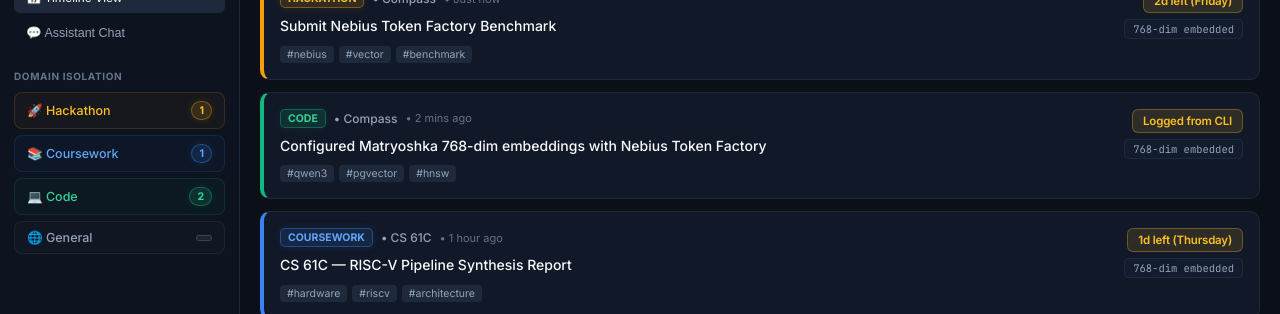
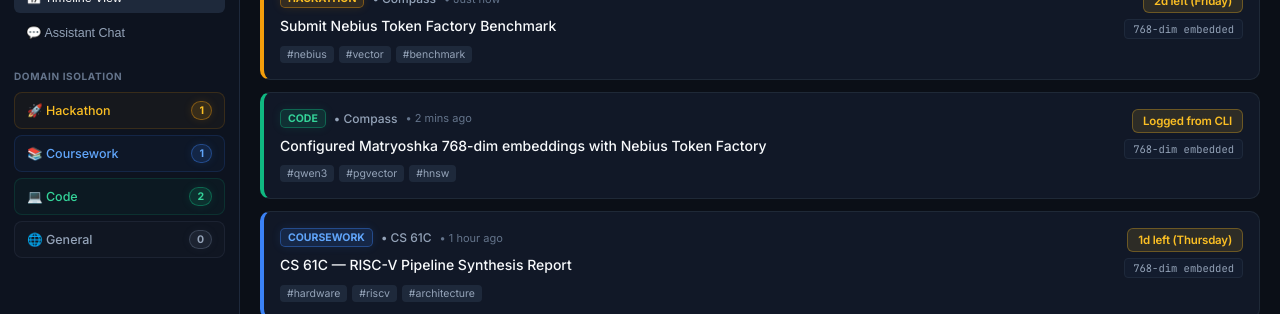
Before and after one commit to Ratnesh-101/compass, a React (Vite) app in the folder frontend/: page / in a window 1280 px wide. Shown: the part 161-475 px from the top of the page. Built offline with nearby package versions, Linux system fonts and the light colour scheme; no server answers.

Commit message:
feat(app): wire general domain count and streaming conversation state

```diff
--- a/frontend/src/App.jsx
+++ b/frontend/src/App.jsx
@@ -79,11 +79,11 @@ export default function App() {
   const domainCounts = {
     hackathon: tasks.filter(t => t.domain === 'hackathon').length,
     coursework: tasks.filter(t => t.domain === 'coursework').length,
-    code: tasks.filter(t => t.domain === 'code').length
+    code: tasks.filter(t => t.domain === 'code').length,
+    general: tasks.filter(t => t.domain === 'general').length,
   }
 
   const handleSendMessage = async (userText) => {
-    setMessages(prev => [...prev, { role: 'user', text: userText }])
     setIsTyping(true)
 
     const result = await sendQueryToAssistant(userText, conversationId)
@@ -156,6 +156,8 @@ export default function App() {
           <ChatPanel
             messages={messages}
             setMessages={setMessages}
+            conversationId={conversationId}
+            setConversationId={setConversationId}
             onSendMessage={handleSendMessage}
             isTyping={isTyping}
           />
```
